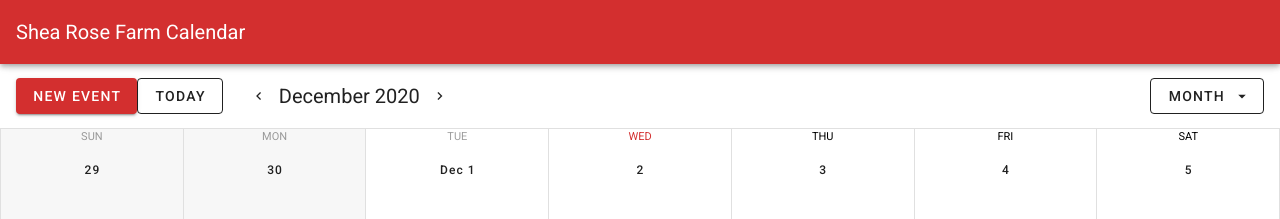
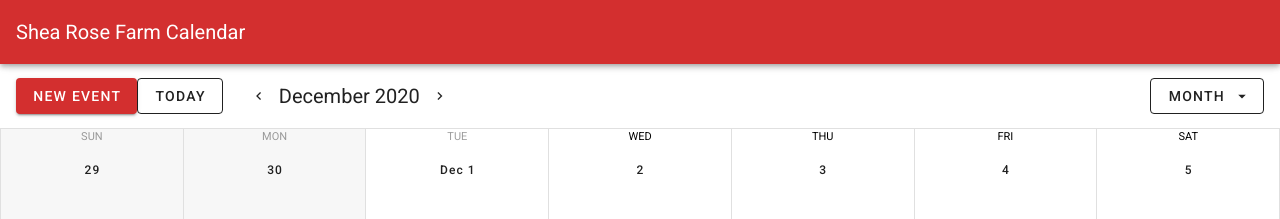
Before and after one commit to ald2424/SheaRoseCalendar, a Vue app in the folder client/: page / in a window 1280 px wide. Shown: the top 219 px of the page. Built offline with nearby package versions, Linux system fonts and the light colour scheme; no server answers.

Commit message:
switched today and focus to localedatestring to solve issue with wrong today day

```diff
--- a/client/src/components/Calendar.vue
+++ b/client/src/components/Calendar.vue
@@ -54,7 +54,6 @@
   <v-calendar
   ref="calendar"
   v-model="focus"
-  color="red darken-2"
   :event-margin-bottom="3"
   :now="today"
   :type="type"
@@ -127,8 +126,8 @@ import CreateEvent from './CreateEvent';
 // import 'vue2-timepicker/dist/VueTimepicker.css'
 export default {
   data: () => ({
-    today: new Date().toISOString().substr(0, 10),
-    focus: new Date().toISOString().substr(0, 10),
+    today: new Date().toLocaleDateString('fr-ca'),
+    focus: new Date().toLocaleDateString('fr-ca'),
     type: 'month',
     typeToLabel: {
       month: 'Month',
@@ -154,7 +153,7 @@ export default {
   }),
    components: { DayEvents, CreateEvent },
   async created(){
-    this.getEvents();
+   this.getEvents();
   },
   computed: {
     showDayEvents(){
@@ -221,19 +220,17 @@ export default {
     repeatEvent(event){
      // let weeklyEvent = [];
       //let newEvent = {...event};
-      let today = new Date().toLocaleDateString("en-CA");
+      let t = new Date().toLocaleDateString("en-CA");
       let newDate = event.start.slice(0,10);
 
-      if(today < event.repeatUntil){
+      if(t < event.repeatUntil){
         //get the week before the repeatUntil date
         event.repeatUntil = new Date(event.repeatUntil)
         event.repeatUntil = event.repeatUntil.setDate(event.repeatUntil.getDate() - 7);
 
        while(new Date(newDate) <= new Date(event.repeatUntil)){
           let x = new Date(newDate);
-          console.log(`233: ${newDate}`)
           newDate = x.setDate(x.getDate() + 8);
-          console.log(`235: ${newDate}`)
           newDate = new Date(newDate).toLocaleDateString("en-CA").slice(0,10).replace(',', '');
           //console.log(newDate)
           //change the event.start date in the newEvent array to add to this.events
```
